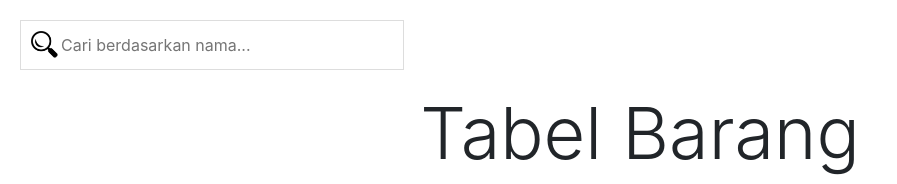
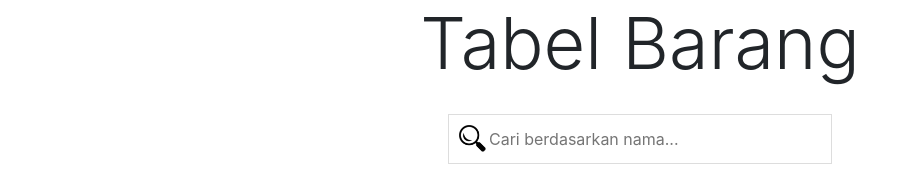
Before and after one commit to leonardcl/inventaris-gereja, a PHP site: page /tabel_barang.php in a window 1280 px wide. Shown: the part 56-240 px from the top of the page, without its empty margins (0-897 px from the left). Run offline with PHP 8.4, Linux system fonts and the light colour scheme; the visitor is signed in with stand-in values (Sample User, id 1); data that the repository does not hold is empty; some libraries are stand-ins or nearby versions.

Commit message:
Update tabel_barang.php

```diff
--- a/tabel_barang.php
+++ b/tabel_barang.php
@@ -39,6 +39,7 @@ $result = mysqli_query($conn, "SELECT * FROM barang ORDER BY id DESC");
   border: 1px solid #ddd;
   margin-bottom: 20px;
   margin-left: 20px;
+  margin-right: 20px;
   margin-top: 20px;
 }
 #myTable {
@@ -66,13 +67,15 @@ $result = mysqli_query($conn, "SELECT * FROM barang ORDER BY id DESC");
     <?php
         include('resource/navbar.php');
     ?>
-<input type="text" id="myInput" onkeyup="myFunction()" placeholder="Cari berdasarkan nama..." title="Type in a name">
     <div class="contanier-fluid">
         <div class="row">
             <div class="col-12 text-center">
                 <h2 class='display-3'>Tabel Barang</h2>
             </div>
         </div>
+        <center>
+        <input type="text" id="myInput" onkeyup="myFunction()" placeholder="Cari berdasarkan nama..." title="Type in a name">
+        </center>
         <div class="row">
             <div class="col-2"></div>
             <div class="col-8">
```
